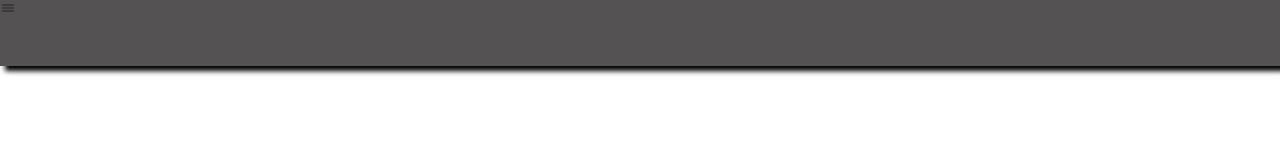
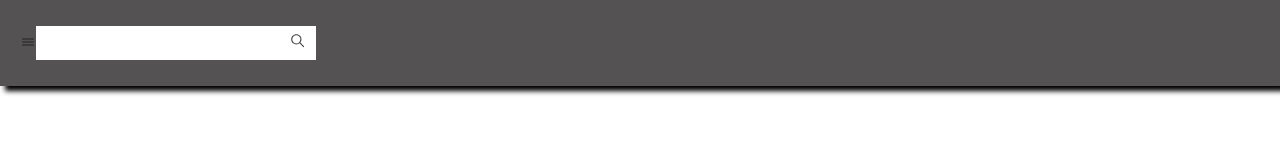
Before and after one commit to danilloromano/Red-React-App, a React app: page / in a window 1280 px wide. Built offline with nearby package versions, Linux system fonts and the light colour scheme.

Commit message:
Search style added

```diff
--- /dev/null
+++ b/src/components/atoms/search/Search.js
@@ -0,0 +1,20 @@
+import React, { Component } from 'react';
+import './Search.scss';
+import { IoIosSearch } from "react-icons/io";
+
+class Search extends Component {
+
+  render() {
+    return (
+      <div className="search__wrapper">
+        <input className="search__input" type="text" />
+        <button className="search__default" onClick={this.props.handleClick}>
+
+          <IoIosSearch />
+        </button>
+      </div>
+    )
+  }
+}
+
+export default Search;
--- /dev/null
+++ b/src/components/atoms/search/Search.scss
@@ -0,0 +1,27 @@
+@import "../../../assets/variables/variables.scss";
+
+.search {
+
+    &__default {
+      height: 34px;
+      color: #444;
+      font-size: 1.083em;
+      font-weight: 400;
+      border: none;
+      box-sizing: border-box;
+      padding: 0 10px;
+      background: #fff;
+    }
+
+    &__input {
+      height: 34px;
+      color: #444;
+      font-size: 1.083em;
+      border: none;
+      box-sizing: border-box;
+      padding: 0 10px;
+      background: #fff;
+      color: black;
+  }
+
+}
--- a/src/components/molecules/header/Header.jsx
+++ b/src/components/molecules/header/Header.jsx
@@ -1,16 +1,18 @@
 import React, { Component } from 'react';
 import './Header.scss';
 import { IoIosMenu } from "react-icons/io";
+import Search from '../../atoms/search/Search'
 
 class Header extends Component {
+
 
     render() {
         return (
             <div className="header">
                 <div className="header__container">
-                    <div className="header__icon"><IoIosMenu/></div>
+                    <div className="header__icon"><IoIosMenu /></div>
                     <div className="header__image"></div>
-                    <div className="header__search"></div>
+                    <div className="header__search"><Search /> </div>
                     <div className="header__login"></div>
                 </div>
             </div>
--- a/src/components/molecules/header/Header.scss
+++ b/src/components/molecules/header/Header.scss
@@ -2,9 +2,15 @@
     height: 66px;
     background-color: #545252;
     box-shadow: 5px 5px 5px black;
+    padding: 10px 20px;
 
     &__container {
         display: flex;
         align-items: center;
+        height: 100%;
     }
+
+
+
+
 }
```
Also changed, not shown: 1 other file.
